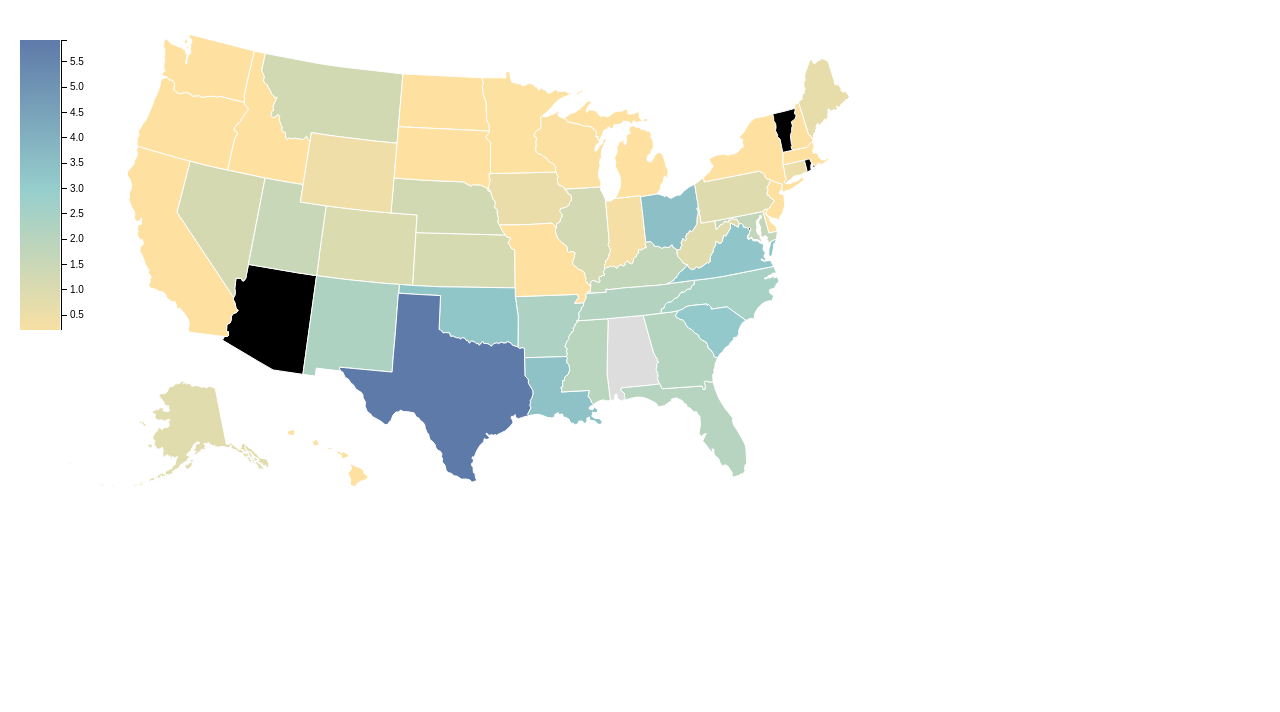
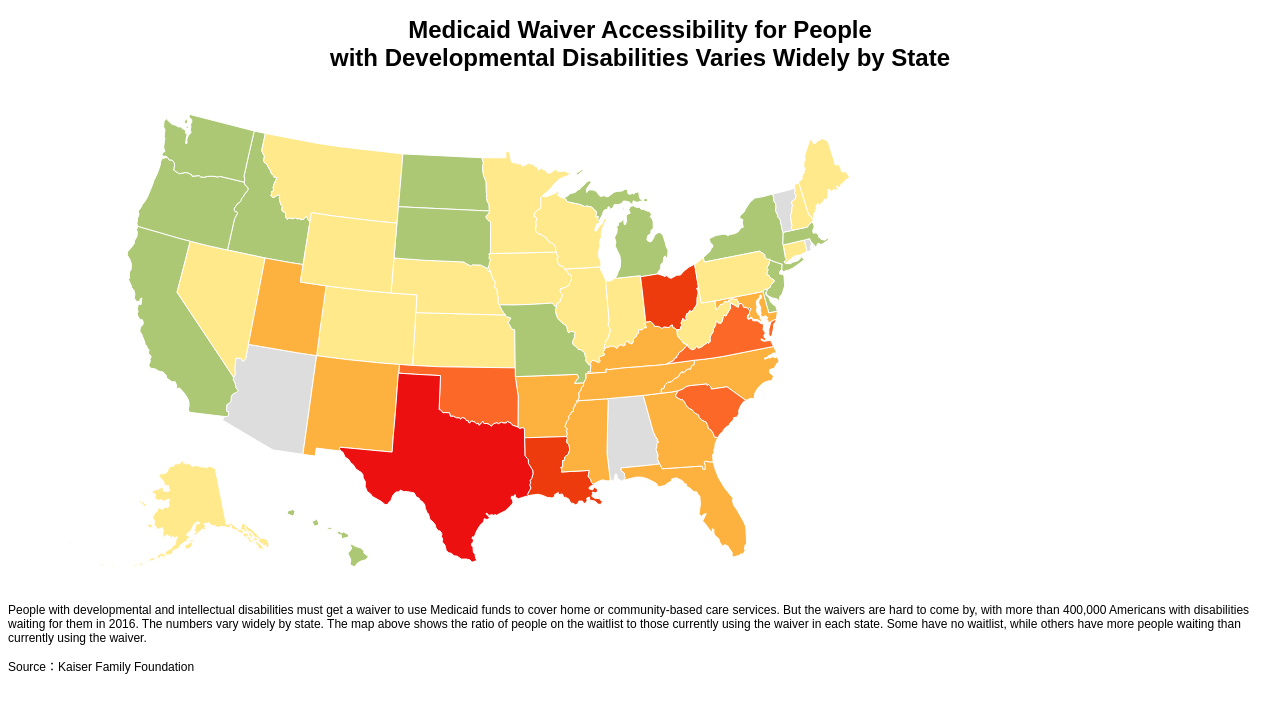
Before and after one commit to HuilanZhan/autism, a plain HTML site: page index.html in a window 1280 px wide. Drawn offline with nearby package versions, Linux system fonts and the light colour scheme.

Commit message:
change colors

```diff
--- a/index.html
+++ b/index.html
@@ -6,11 +6,11 @@ body {
 	background-color: #ffffff;
 }
 
-.legend {
+/*.legend {
 	position:absolute;
 	left:20px;
 	top:30px;
-}
+}*/
 
 .axis text {
 	font: 10px sans-serif;
@@ -25,7 +25,7 @@ body {
 div.tooltip {
     position:absolute;
     text-align:center;
-    width:150px;
+    width:200px;
     height:40px;
     padding-top: 15px;
     padding-bottom: 30px;
@@ -36,18 +36,30 @@ div.tooltip {
     pointer-events: none;
   }
 
+ h1 {
+ 	text-align: center;
+ }
+
 
 </style>
 <body>
+
+	<h1> Medicaid Waiver Accessibility for People <br> with Developmental Disabilities Varies Widely by State </h1>
+
 		<!-- this is the map -->
+	<div class = 'map'>
     <script src= 'https://d3js.org/d3.v4.min.js'></script>
     <script>
     var width = 960;
     var height = 500;
 
-    var firstColor = '#fee1a1'
-    var secondColor = '#96cecc'
-    var thirdColor = '#5e7aa9'
+    var firstColor = '#acc875'
+    var secondColor = '#ffe98b'
+    var thirdColor = '#fdb240'
+    var fourthColor = '#fb6828'
+    var fifthColor = '#ee3b0e'
+    var sixthColor = '#ec1010'
+
 
     // Creates tooltip and makes it invisible by default.
     var tooltip = d3.select('body').append('div')
@@ -67,13 +79,13 @@ div.tooltip {
         .attr('height', height);
 
     d3.csv('autism.csv', function(data) {
-    	var dataArray = [];
+    	/*var dataArray = [];
     	for (var d = 0; d < data.length; d++) {
     		dataArray.push(parseFloat(data[d].value))
     	}
     	var minVal = 0;
     	var maxVal = d3.max(dataArray);
-    	var ramp = d3.scaleLinear().domain([0, 1, maxVal]).range([firstColor, secondColor, thirdColor]);
+    	var ramp = d3.scaleLinear().domain([0, 1, maxVal]).range([firstColor, secondColor, thirdColor]);*/
 
     	d3.json('us-states.json', function(json){
     		for (var i = 0; i < data.length; i++) {
@@ -109,24 +121,37 @@ div.tooltip {
 										return "#ddd";
 									} else if (d.properties.value === '-2') {
 										console.log('-2 value');
-										return 'black';
+										return '#ddd';
+									} else if (d.properties.value === '0') {
+										return firstColor;
+									} else if (d.properties.value >= '0.01' && d.properties.value < '0.5') {
+										return secondColor;
+									} else if (d.properties.value >= '0.5' && d.properties.value < '1') {
+										return thirdColor;
+									} else if (d.properties.value >= '1' && d.properties.value < '1.5') {
+										return fourthColor;
+									} else if (d.properties.value >= '1.5' && d.properties.value < '2') {
+										return fifthColor;
 									} else {
-										console.log("other value")
-										return ramp(d.properties.value);
+										return sixthColor;
 									}
 								})
                 .on('mouseover', function(d){
 									tooltip.transition().duration(200).style('opacity', .9);
 									if (d.properties.value === '-1') {
-										return tooltip.html('<strong>' + d.properties.name + '</strong><br>' + 'Data Unknown'+ '<br> Participants: ' + d.properties.participants + '<br> Enrollees: Data Unknown')
+										return tooltip.html('<strong>' + d.properties.name + '</strong><br><br>' + 'Data Unknown')
 													 .style('left', (d3.event.pageX)+'px')
 										       .style('top', (d3.event.pageY - 28) + 'px');
 									} else if (d.properties.value === '-2') {
-										return tooltip.html('<strong>' + d.properties.name + '</strong><br><br>' + 'No 1915 HCBS waivers <br>')
+										return tooltip.html('<strong>' + d.properties.name + '</strong><br>' + '<br>Do not have 1915(c) HCBS waivers<br>')
+													 .style('left', (d3.event.pageX)+'px')
+										       .style('top', (d3.event.pageY - 28) + 'px');
+									} else if (d.properties.value === '0') {
+										return tooltip.html('<strong>' + d.properties.name + '</strong><br>' + 'No waitlist <br>' + 'People Using Waivers: ' + d.properties.participants)
 													 .style('left', (d3.event.pageX)+'px')
 										       .style('top', (d3.event.pageY - 28) + 'px');
 									} else {
-										return tooltip.html('<strong>' + d.properties.name + '</strong><br>' + d.properties.value + '<br> Participants: ' + d.properties.participants + '<br> Enrollees: ' + d.properties.enrollees)
+										return tooltip.html('<strong>' + d.properties.name + '</strong><br>' + 'Ratio: ' + d.properties.value + '<br> People Using Waivers: ' + d.properties.participants + '<br> People on Waitlist: ' + d.properties.enrollees)
 										.style('left', (d3.event.pageX)+'px')
 										.style('top', (d3.event.pageY - 28) + 'px');
 									}
@@ -136,7 +161,7 @@ div.tooltip {
                 });
 
 		// add a legend
-		var w = 140, h = 300;
+		/*var w = 140, h = 300;
 
 		var key = d3.select('body')
 			.append('svg')
@@ -152,6 +177,21 @@ div.tooltip {
 			.attr('x2', '100%')
 			.attr('y2', '100%')
 			.attr('spreadMethod', 'pad');
+
+		legend.append('stop')
+			.attr('offset', '0%')
+			.attr('stop-color', sixthColor)
+			.attr('stop-opacity', 1);
+
+		legend.append('stop')
+			.attr('offset', '0%')
+			.attr('stop-color', fifthColor)
+			.attr('stop-opacity', 1);
+
+		legend.append('stop')
+			.attr('offset', '0%')
+			.attr('stop-color', fourthColor)
+			.attr('stop-opacity', 1);
 
 		legend.append('stop')
 			.attr('offset', '0%')
@@ -183,11 +223,16 @@ div.tooltip {
 		key.append('g')
 			.attr('class', 'y axis')
 			.attr('transform', 'translate(41,10)')
-			.call(yAxis)
+			.call(yAxis)*/
 
     	});
     });
 
     </script>
+</div>
+
+    <p>People with developmental and intellectual disabilities must get a waiver to use Medicaid funds to cover home or community-based care services. But the waivers are hard to come by, with more than 400,000 Americans with disabilities waiting for them in 2016. The numbers vary widely by state. The map above shows the ratio of people on the waitlist to those currently using the waiver in each state. Some have no waitlist, while others have more people waiting than currently using the waiver.</p>
+
+    <p id = 'source'> Source：Kaiser Family Foundation </p>
 
 </body>
```
